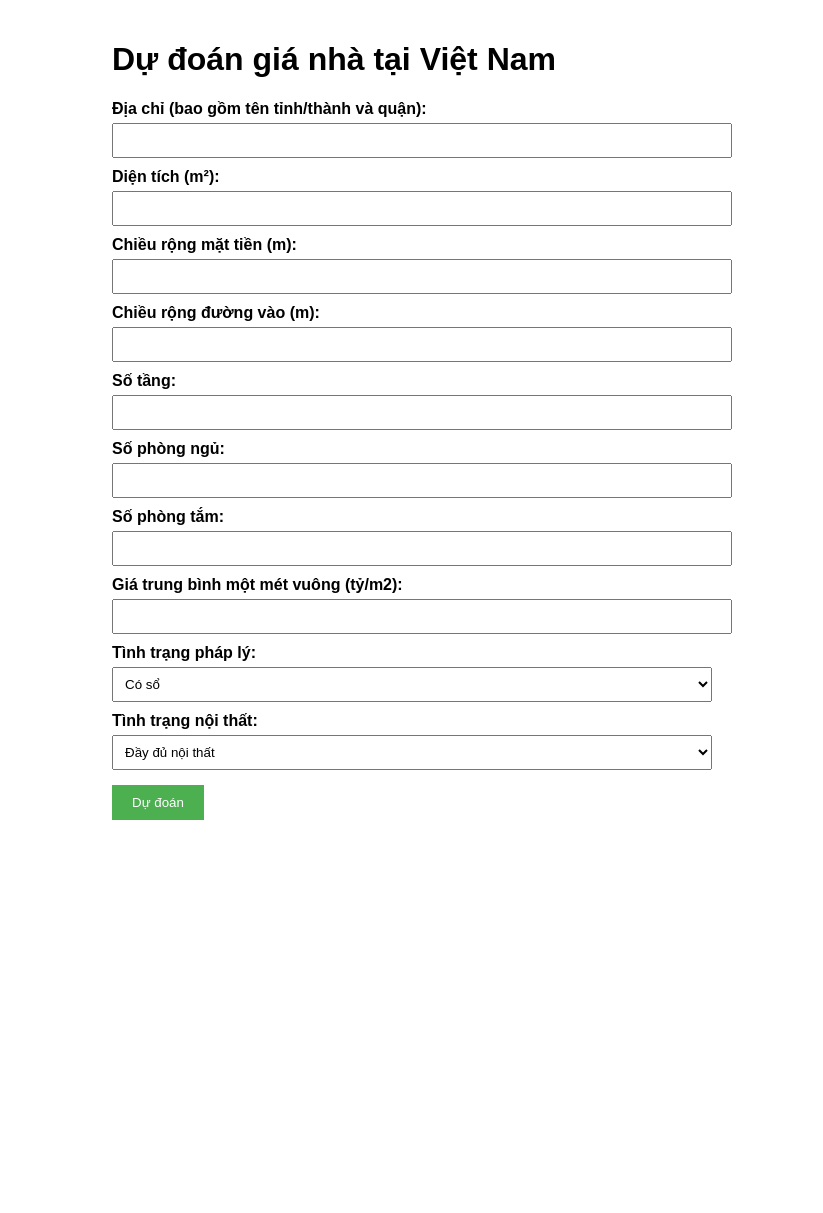
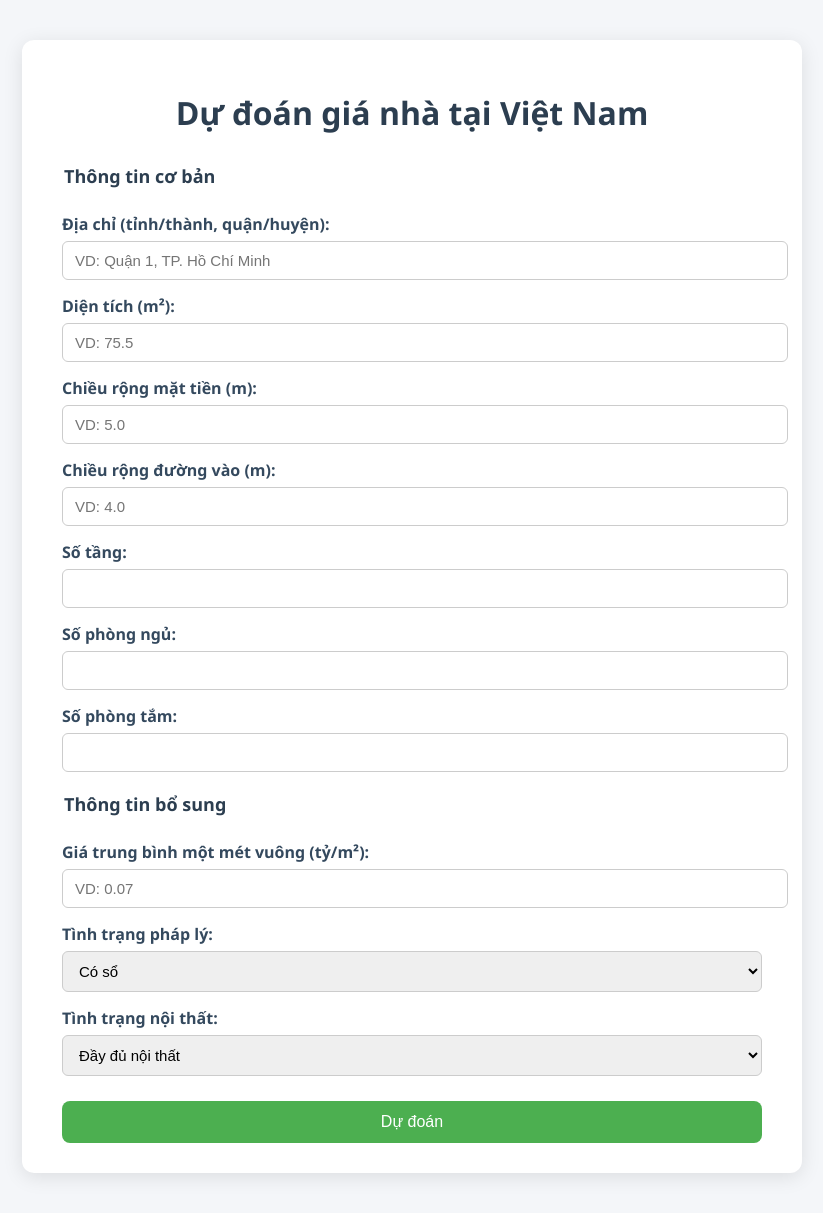
Before and after one commit to 27stephentran/Housing_Prediction_VietNam, a Flask app: page / in a window 1280 px wide. Shown: the whole page, without its empty margins (228-1051 px from the left). Before the commit the page ends 820 px from the top, so only its background shows below. Run offline with Flask 3, Linux system fonts and the light colour scheme; parts of the project's set-up code (start-up, migrations or seed data) failed here and were passed over.

Commit message:
Update Website UI

```diff
--- a/static/styles.css
+++ b/static/styles.css
@@ -0,0 +1,81 @@
+body {
+    font-family: 'Segoe UI', Tahoma, Geneva, Verdana, sans-serif;
+    background-color: #f4f6f9;
+    margin: 0;
+    padding: 0;
+}
+
+.container {
+    max-width: 700px;
+    margin: 40px auto;
+    background: #fff;
+    padding: 30px 40px;
+    border-radius: 12px;
+    box-shadow: 0 4px 20px rgba(0, 0, 0, 0.1);
+}
+
+h1 {
+    text-align: center;
+    color: #2c3e50;
+    margin-bottom: 30px;
+}
+
+label {
+    font-weight: 600;
+    margin-top: 15px;
+    display: block;
+    color: #34495e;
+}
+
+input, select {
+    width: 100%;
+    padding: 10px 12px;
+    margin-top: 6px;
+    border: 1px solid #ccc;
+    border-radius: 6px;
+    font-size: 15px;
+    transition: border 0.3s;
+}
+
+input:focus, select:focus {
+    border-color: #4CAF50;
+    outline: none;
+}
+
+button {
+    margin-top: 25px;
+    width: 100%;
+    padding: 12px;
+    background-color: #4CAF50;
+    color: white;
+    font-size: 16px;
+    border: none;
+    border-radius: 8px;
+    cursor: pointer;
+    transition: background-color 0.3s ease;
+}
+
+button:hover {
+    background-color: #45a049;
+}
+
+.result {
+    margin-top: 30px;
+    text-align: center;
+    font-size: 22px;
+    font-weight: bold;
+    color: #2980b9;
+}
+
+fieldset {
+    border: none;
+    padding: 0;
+    margin: 0;
+}
+
+legend {
+    font-size: 18px;
+    font-weight: bold;
+    margin-bottom: 10px;
+    color: #2c3e50;
+}
--- a/templates/index.html
+++ b/templates/index.html
@@ -1,51 +1,44 @@
 <!DOCTYPE html>
-<html>
+<html lang="vi">
 <head>
+    <meta charset="UTF-8">
     <title>Dự đoán giá bất động sản</title>
-    <meta charset="UTF-8">
-    <style>
-        body { font-family: Arial, sans-serif; max-width: 600px; margin: auto; padding: 20px; }
-        label { display: block; margin-top: 10px; font-weight: bold; }
-        input, select { width: 100%; padding: 8px; margin-top: 5px; }
-        button { margin-top: 15px; padding: 10px 20px; background-color: #4CAF50; color: white; border: none; }
-        .result { margin-top: 20px; font-size: 20px; font-weight: bold; color: blue; }
-    </style>
-    <title>Dự đoán giá bất động sản</title>
-    <meta charset="UTF-8">
-    <style>
-        body { font-family: Arial, sans-serif; max-width: 600px; margin: auto; padding: 20px; }
-        label { display: block; margin-top: 10px; font-weight: bold; }
-        input, select { width: 100%; padding: 8px; margin-top: 5px; }
-        button { margin-top: 15px; padding: 10px 20px; background-color: #4CAF50; color: white; border: none; }
-        .result { margin-top: 20px; font-size: 20px; font-weight: bold; color: blue; }
-    </style>
+    <link rel="stylesheet" href="{{ url_for('static', filename='styles.css') }}">
 </head>
 <body>
+    <div class="container">
         <h1>Dự đoán giá nhà tại Việt Nam</h1>
         <form method="POST">
-        <label>Địa chỉ (bao gồm tên tỉnh/thành và quận):</label>
-        <input type="text" name="address" required>
+            <fieldset>
+                <legend>Thông tin cơ bản</legend>
+
+                <label>Địa chỉ (tỉnh/thành, quận/huyện):</label>
+                <input type="text" name="address" required placeholder="VD: Quận 1, TP. Hồ Chí Minh">
 
                 <label>Diện tích (m²):</label>
-        <input type="number" step="0.1" name="area" required>
+                <input type="number" name="area" step="0.1" required placeholder="VD: 75.5">
 
                 <label>Chiều rộng mặt tiền (m):</label>
-        <input type="number" step="0.1" name="frontage" required>
+                <input type="number" name="frontage" step="0.1" required placeholder="VD: 5.0">
 
                 <label>Chiều rộng đường vào (m):</label>
-        <input type="number" step="0.1" name="access_road" required>
+                <input type="number" name="access_road" step="0.1" required placeholder="VD: 4.0">
 
                 <label>Số tầng:</label>
-        <input type="number" step="1" name="floors" required>
+                <input type="number" name="floors" step="1" required>
 
                 <label>Số phòng ngủ:</label>
-        <input type="number" step="1" name="bedrooms" required>
+                <input type="number" name="bedrooms" step="1" required>
 
                 <label>Số phòng tắm:</label>
-        <input type="number" step="1" name="bathrooms" required>
+                <input type="number" name="bathrooms" step="1" required>
+            </fieldset>
 
-        <label>Giá trung bình một mét vuông (tỷ/m2):</label>
-        <input type="number" step="0.01" name="AveragePricePerSquare" required>
+            <fieldset style="margin-top: 20px;">
+                <legend>Thông tin bổ sung</legend>
+
+                <label>Giá trung bình một mét vuông (tỷ/m²):</label>
+                <input type="number" name="AveragePricePerSquare" step="0.01" required placeholder="VD: 0.07">
 
                 <label>Tình trạng pháp lý:</label>
                 <select name="legal_status">
@@ -59,6 +52,7 @@
                     <option value="Cơ bản">Cơ bản</option>
                     <option value="Không có">Không có</option>
                 </select>
+            </fieldset>
 
             <button type="submit">Dự đoán</button>
         </form>
@@ -66,5 +60,6 @@
         {% if prediction %}
             <div class="result">Kết quả dự đoán: {{ prediction }}</div>
         {% endif %}
+    </div>
 </body>
 </html>
```
Also changed, not shown: 1 other file. Lines whose indentation alone changed are shown as unchanged.
